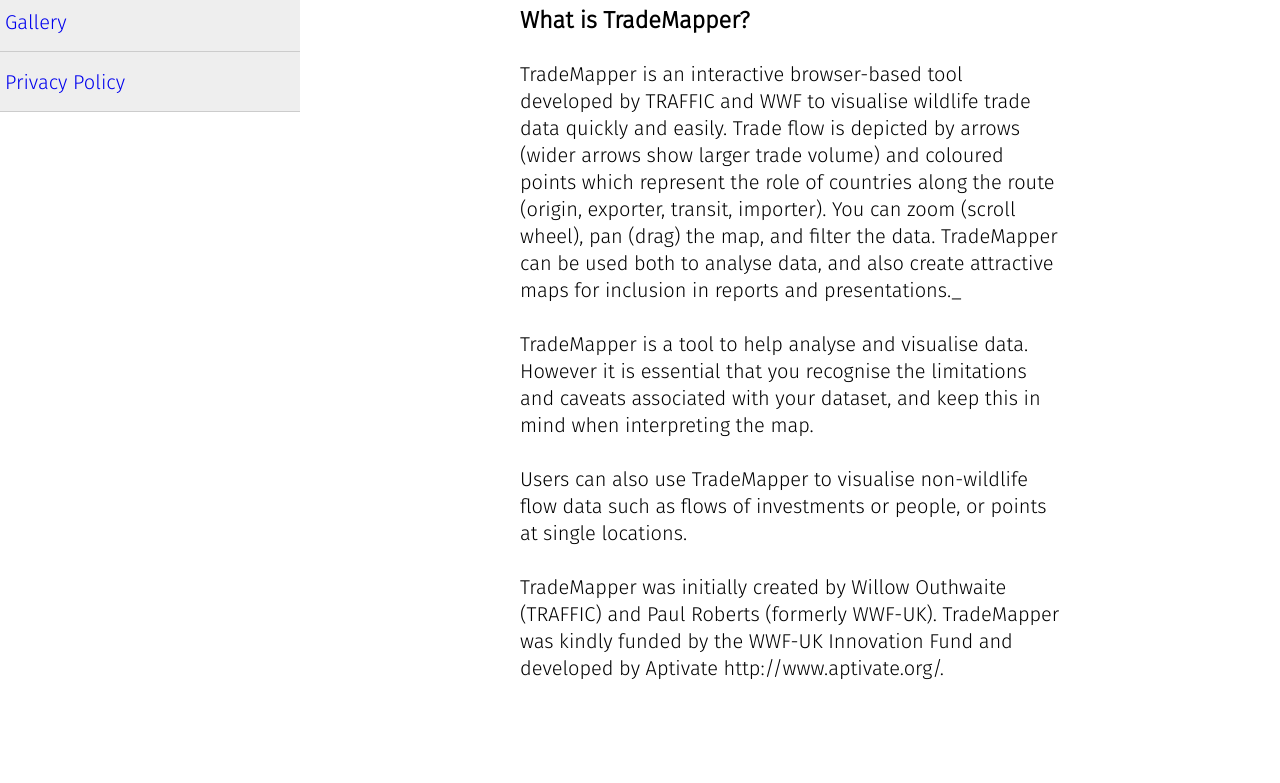
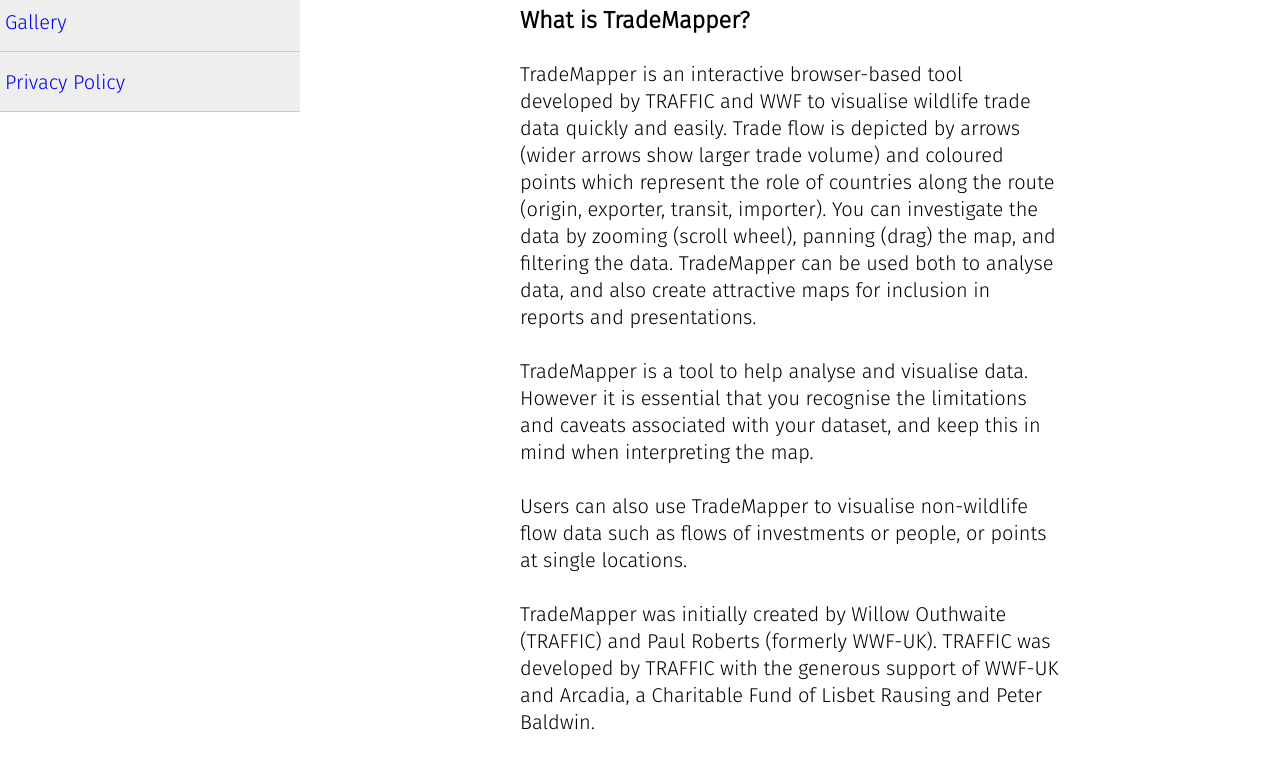
Before and after one commit to trademapper/trademapper-js, a Jekyll site: the page built from _pages/00_home.md, in a window 1280 px wide. Shown: the part 488-1271 px from the top of the page. Built offline with Jekyll 4.4.1, drawn with Linux system fonts in a browser that asks for light colours; before the commit the page ends 1217 px from its top, so only the background shows below that.

Commit message:
Update 00_home.md

```diff
--- a/_pages/00_home.md
+++ b/_pages/00_home.md
@@ -3,15 +3,15 @@
 layout:    default
 title:     What is TradeMapper?
 ---
-![TradeMapper](https://raw.githubusercontent.com/trademapper/trademapper-js/master/screenshot/trademapper.png "TradeMapper")
+![TradeMapper](https://raw.githubusercontent.com/trademapper/trademapper-js/TradeMapper_cover.png "TradeMapper")
 
 
 ### What is TradeMapper?
 
-TradeMapper is an interactive browser-based tool developed by TRAFFIC and WWF to visualise wildlife trade data quickly and easily. Trade flow is depicted by arrows (wider arrows show larger trade volume) and coloured points which represent the role of countries along the route (origin, exporter, transit, importer). You can zoom (scroll wheel), pan (drag) the map, and filter the data. TradeMapper can be used both to analyse data, and also create attractive maps for inclusion in reports and presentations._
+TradeMapper is an interactive browser-based tool developed by TRAFFIC and WWF to visualise wildlife trade data quickly and easily. Trade flow is depicted by arrows (wider arrows show larger trade volume) and coloured points which represent the role of countries along the route (origin, exporter, transit, importer). You can investigate the data by zooming (scroll wheel), panning (drag) the map, and filtering the data. TradeMapper can be used both to analyse data, and also create attractive maps for inclusion in reports and presentations.
 
 TradeMapper is a tool to help analyse and visualise data. However it is essential that you recognise the limitations and caveats associated with your dataset, and keep this in mind when interpreting the map.
 
 Users can also use TradeMapper to visualise non-wildlife flow data such as flows of investments or people, or points at single locations.
 
-TradeMapper was initially created by Willow Outhwaite (TRAFFIC) and Paul Roberts (formerly WWF-UK). TradeMapper was kindly funded by the WWF-UK Innovation Fund and developed by Aptivate http://www.aptivate.org/.
+TradeMapper was initially created by Willow Outhwaite (TRAFFIC) and Paul Roberts (formerly WWF-UK). TRAFFIC was developed by TRAFFIC with the generous support of WWF-UK and Arcadia, a Charitable Fund of Lisbet Rausing and Peter Baldwin.
```
